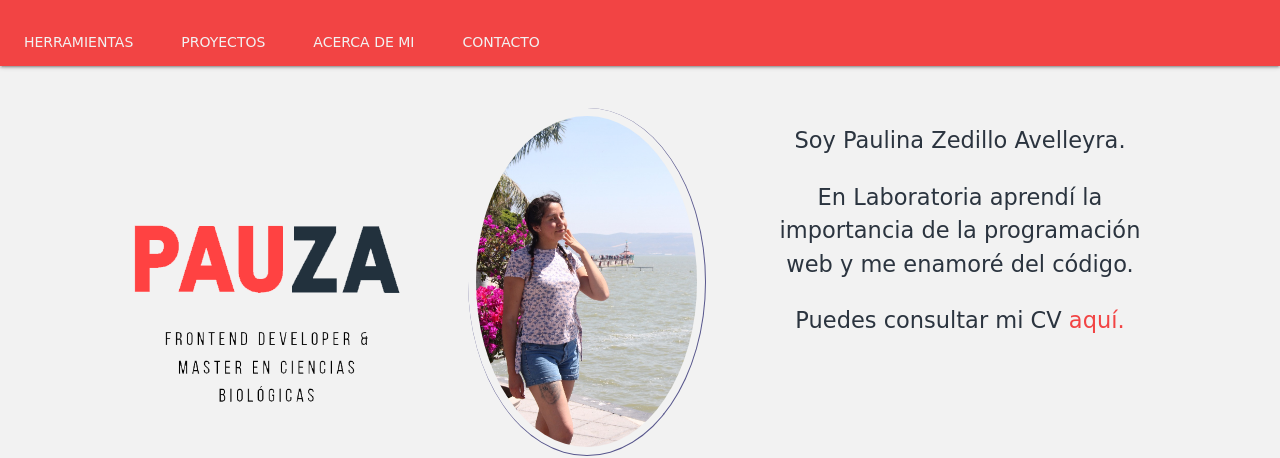
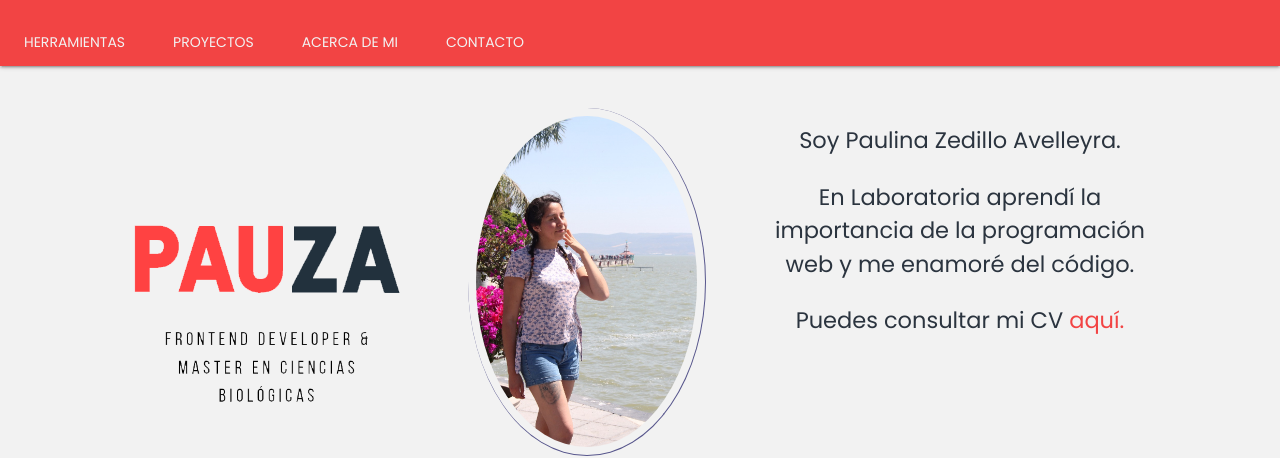
Before and after one commit to Pau-za/portafolio, a website: page src/index.html in a window 1280 px wide. Shown: the part 46-504 px from the top of the page. Drawn offline with Linux system fonts and the light colour scheme; a web font is replaced by a local one.

Commit message:
agrega nuevas fuentes

```diff
--- a/src/css/style.css
+++ b/src/css/style.css
@@ -1,6 +1,5 @@
 body {
   color: #2B343F;
-  /* background: radial-gradient(#D9BCA7, #FAE6DA); */
 }
 
 nav,
@@ -19,16 +18,13 @@ h4 {
 p,
 a,
 link {
-  font-family: 'Poiret One', cursive;
+
   font-family: 'Montserrat Alternates', sans-serif;
   font-family: 'Gruppo', cursive;
+  font-family: 'Montserrat', sans-serif;
+  font-family: 'Poppins', sans-serif;
   font-size: 1.5em;
 }
-
-/* h4 {
-  font-family: 'BenchNine', sans-serif;
-
-} */
 
 section {
   padding-bottom: 2%;
@@ -43,13 +39,6 @@ section {
 .pointer {
   cursor: pointer;
 }
-
-/* .projects-cards {
-  display: flex;
-  align-items: center;
-  justify-content: space-evenly;
-  margin-left: 7%;
-} */
 
 .justify {
   text-align: justify;
@@ -72,9 +61,7 @@ section {
 .my-info {
   margin: 5% 0% 0% 0%;
   text-align: center;
-  /* background-color: #2B343F; */
   color: #F2F2F2;
-  /* box-shadow: -1px -1px 3px rgba(0, 0, 0, 0.1), 10px 10px 16px rgba(0, 0, 0, 0.4); */
   position: relative;
 }
 
@@ -125,7 +112,6 @@ section {
   width: 80%;
   border-radius: 50%;
   padding: 8px;
-  /* background-color: #F7A49D;  */
   border-bottom: 1px solid #57568C;
   border-right: 1px solid #57568C;
 }
@@ -220,12 +206,12 @@ section {
 }
 
 @media screen and (min-device-width: 993px) and (max-device-width: 1600px) {
-  #logo-pauza{
+  #logo-pauza {
     margin-left: -100%;
     text-align: center;
   }
 
-  #tools-title{
+  #tools-title {
     margin-top: 8%;
   }
 }
--- a/src/index.html
+++ b/src/index.html
@@ -6,18 +6,10 @@
   <title>PauZA</title>
   <link href="https://fonts.googleapis.com/icon?family=Material+Icons" rel="stylesheet">
   <link rel="stylesheet" href="css/materialize.min.css" media="screen,projection" />
-  <!-- <link href="https://fonts.googleapis.com/css?family=Geo|Padauk|Sarpanch" rel="stylesheet"> -->
   <link rel="stylesheet" href="./css/style.css">
-  <!-- <link
-    href="https://fonts.googleapis.com/css?family=Amatic+SC|Bad+Script|Coming+Soon|Shadows+Into+Light+Two|Zeyada&display=swap"
-    rel="stylesheet"> -->
   <link href="https://fonts.googleapis.com/css?family=Gruppo|Montserrat+Alternates|Poiret+One&display=swap"
     rel="stylesheet">
-  <link rel="stylesheet" href="https://use.fontawesome.com/releases/v5.8.1/css/all.css">
-
-
-
-
+    <link href="https://fonts.googleapis.com/css?family=Montserrat|Poppins&display=swap" rel="stylesheet">
   <meta name="viewport" content="width=device-width, initial-scale=1.0" />
 </head>
 
@@ -34,7 +26,6 @@
           <li class="tab"><a href="#projects">Proyectos</a></li>
           <li class="tab"><a href="#aboutme">Acerca de mi</a></li>
           <li class="tab"><a href="#contact">Contacto</a></li>
-          <!-- <li class="tab"><a href="#my-blog">Mi Blog</a></li> -->
         </ul>
       </div>
     </nav>
@@ -89,7 +80,6 @@
       <a href="https://console.firebase.google.com/u/0/" target="blank"><img id="firebase"
           class="icons col l1 m1 s2 responsive-img" src="../assets/icons/firebase.png" alt="firebase"
           title="firebase"></a>
-          <!-- <div class="col s3 m0 l0"></div> -->
       <a href="https://materializecss.com/" target="blank"><img id="materialize"
           class="icons col l1 m1 s2 responsive-img" src="../assets/icons/materialize3.png" alt="materialize"
           title="materialize"></a>
```
